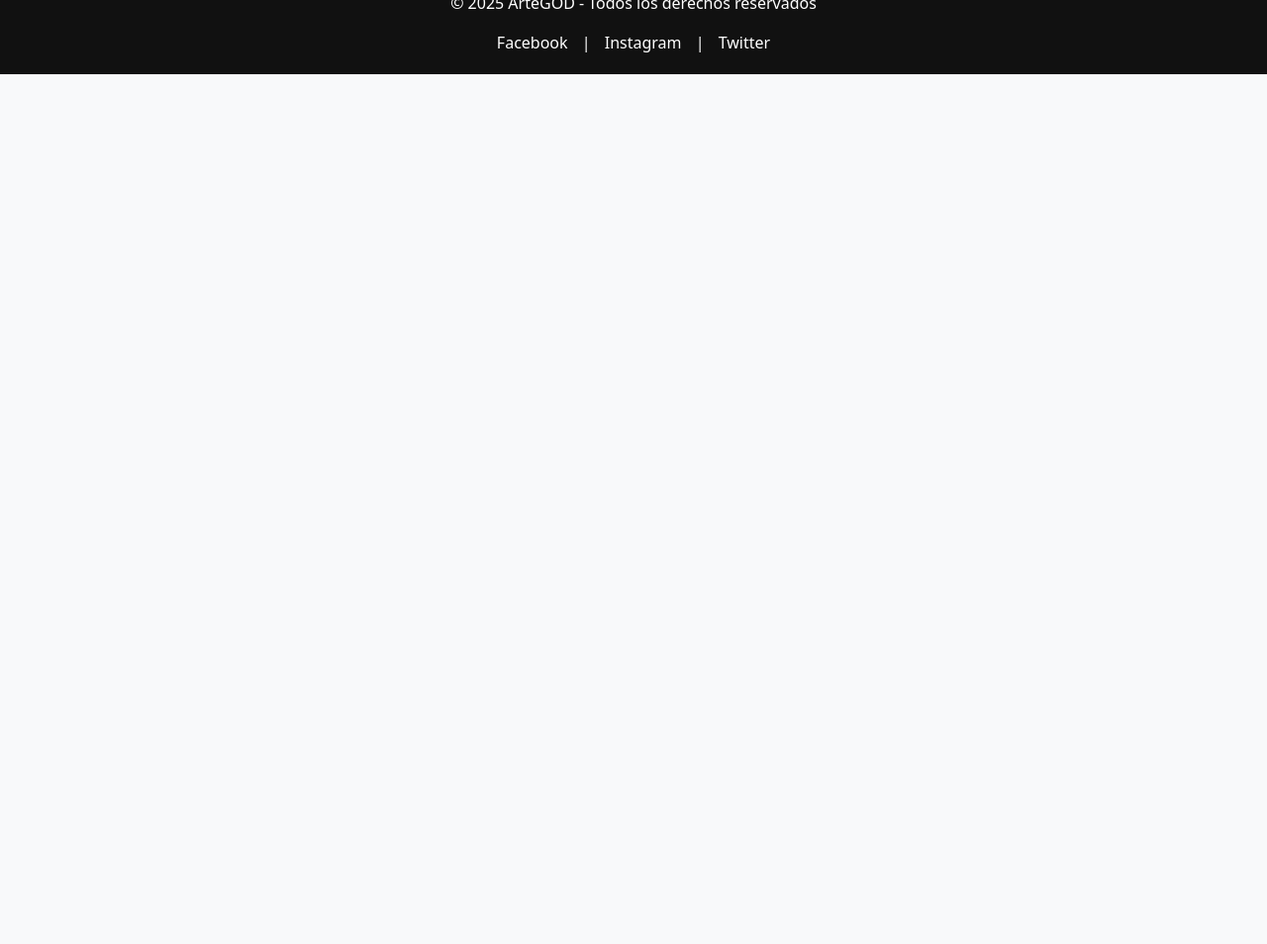
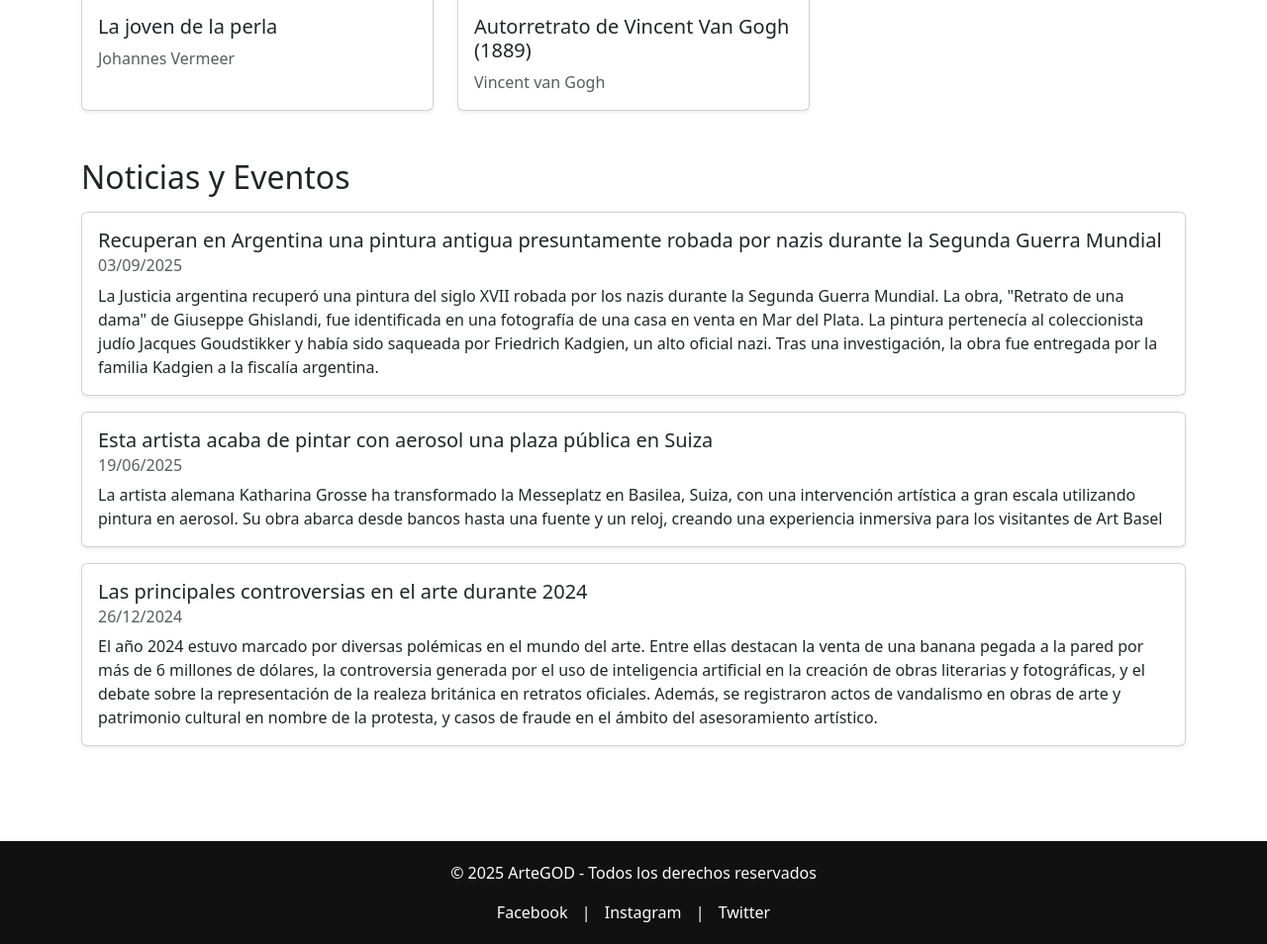
Before and after one commit to CamiNecu/EV1BENCC, a Django app: page / in a window 1280 px wide. Shown: the part 1072-2026 px from the top of the page at 99% size. Before the commit the page ends 1147 px from the top, so only its background shows below. Run offline with Django 5.2, Linux system fonts and the light colour scheme.

Commit message:
Cambios al Home

```diff
--- a/core/templates/core/home.html
+++ b/core/templates/core/home.html
@@ -30,10 +30,10 @@
     {% for obra in obras %}
       <div class="col">
         <div class="card h-100 shadow-sm">
-                    <img src="{{ obra.imagen_url }}" class="card-img-top" alt="{{ obra.titulo }}">
+          <img src="{{ obra.imagen }}" class="card-img-top" alt="{{ obra.titulo }}">
           <div class="card-body">
             <h5 class="card-title">{{ obra.titulo }}</h5>
-                        <p class="card-text text-muted">{{ obra.artista }}</p>
+            <p class="card-text text-muted">{{ obra.autor }}</p>
           </div>
         </div>
       </div>
@@ -45,22 +45,34 @@
   </div>
 </section>
 
-    <!-- Bloque dinámico: Noticias o eventos -->
-    <section>
-        <h2 class="mb-4">Noticias y Eventos</h2>
-        <div class="list-group">
-            {% for noticia in noticias %}
-            <div class="list-group-item list-group-item-action mb-2 shadow-sm">
-                <div class="d-flex w-100 justify-content-between">
-                    <h5 class="mb-1">{{ noticia.titulo }}</h5>
-                    <small class="text-muted">{{ noticia.fecha }}</small>
+<!-- Bloque: Noticias o Eventos -->
+<section class="mb-5">
+  <h2 class="mb-3">Noticias y Eventos</h2>
+
+  <div class="card mb-3 shadow-sm">
+    <div class="card-body">
+      <h5 class="card-title">Recuperan en Argentina una pintura antigua presuntamente robada por nazis durante la Segunda Guerra Mundial</h5>
+      <h6 class="card-subtitle mb-2 text-muted">03/09/2025</h6>
+      <p class="card-text">La Justicia argentina recuperó una pintura del siglo XVII robada por los nazis durante la Segunda Guerra Mundial. La obra, "Retrato de una dama" de Giuseppe Ghislandi, fue identificada en una fotografía de una casa en venta en Mar del Plata. La pintura pertenecía al coleccionista judío Jacques Goudstikker y había sido saqueada por Friedrich Kadgien, un alto oficial nazi. Tras una investigación, la obra fue entregada por la familia Kadgien a la fiscalía argentina.</p>
     </div>
-                <p class="mb-1">{{ noticia.descripcion }}</p>
   </div>
-            {% empty %}
-            <p>No hay noticias en este momento.</p>
-            {% endfor %}
+
+  <div class="card mb-3 shadow-sm">
+    <div class="card-body">
+      <h5 class="card-title">Esta artista acaba de pintar con aerosol una plaza pública en Suiza</h5>
+      <h6 class="card-subtitle mb-2 text-muted">19/06/2025</h6>
+      <p class="card-text">La artista alemana Katharina Grosse ha transformado la Messeplatz en Basilea, Suiza, con una intervención artística a gran escala utilizando pintura en aerosol. Su obra abarca desde bancos hasta una fuente y un reloj, creando una experiencia inmersiva para los visitantes de Art Basel</p>
     </div>
+  </div>
+
+  <div class="card mb-3 shadow-sm">
+    <div class="card-body">
+      <h5 class="card-title">Las principales controversias en el arte durante 2024</h5>
+      <h6 class="card-subtitle mb-2 text-muted">26/12/2024</h6>
+      <p class="card-text">El año 2024 estuvo marcado por diversas polémicas en el mundo del arte. Entre ellas destacan la venta de una banana pegada a la pared por más de 6 millones de dólares, la controversia generada por el uso de inteligencia artificial en la creación de obras literarias y fotográficas, y el debate sobre la representación de la realeza británica en retratos oficiales. Además, se registraron actos de vandalismo en obras de arte y patrimonio cultural en nombre de la protesta, y casos de fraude en el ámbito del asesoramiento artístico.</p>
+    </div>
+  </div>
+
 </section>
 
 </div>
--- a/core/views.py
+++ b/core/views.py
@@ -1,7 +1,19 @@
 from django.shortcuts import render,HttpResponse
 
 def home(request):
-    return render(request,"core/home.html")
+    obras = [
+        {
+            'titulo': 'La joven de la perla',
+            'autor': 'Johannes Vermeer',
+            'imagen': 'https://i.blogs.es/03ac8b/la-joven-de-la-perla/1366_2000.jpeg'
+        },
+        {
+            'titulo': 'Autorretrato de Vincent Van Gogh (1889)',
+            'autor': 'Vincent van Gogh',
+            'imagen': 'https://upload.wikimedia.org/wikipedia/commons/b/b2/Vincent_van_Gogh_-_Self-Portrait_-_Google_Art_Project.jpg'
+        },
+    ]
+    return render(request, "core/home.html", {'obras': obras})
 
 def quienes(request):
     return render(request, "core/quienes.html")
```
Lines whose indentation alone changed are shown as unchanged.
